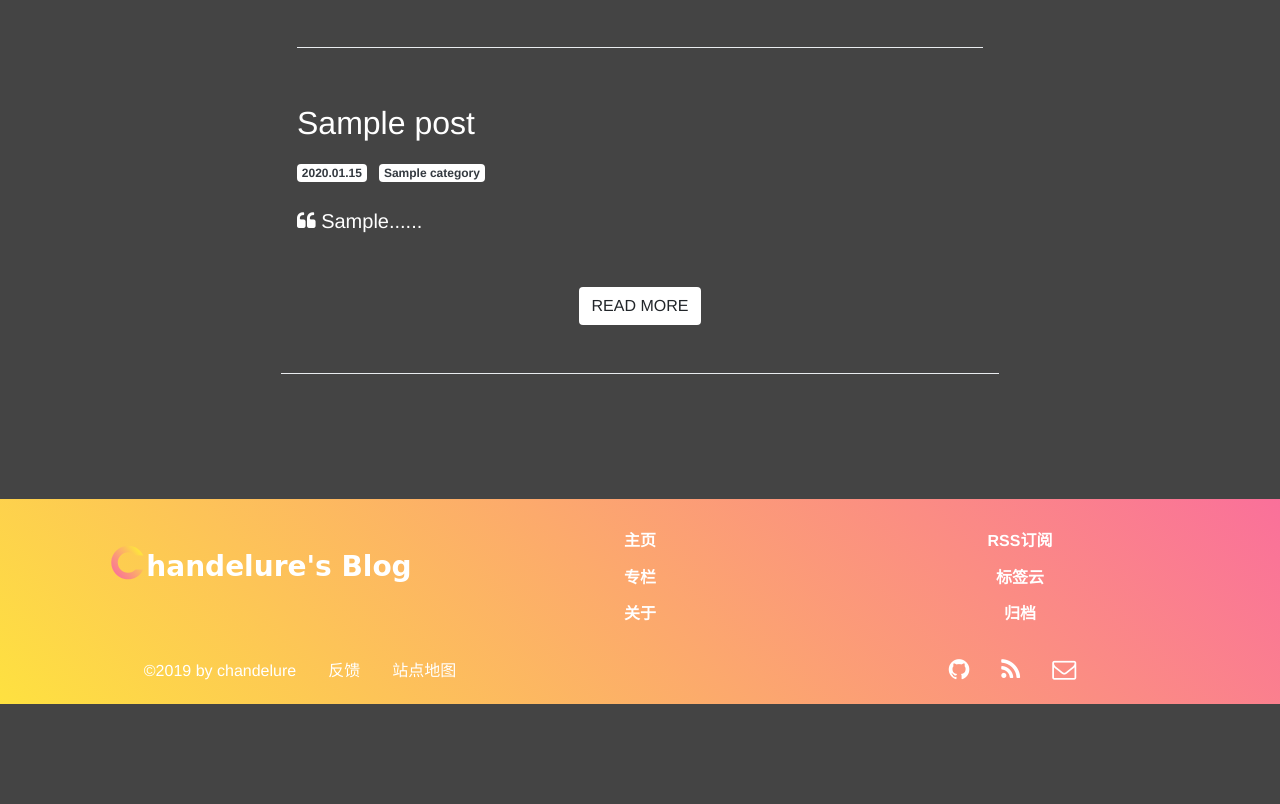
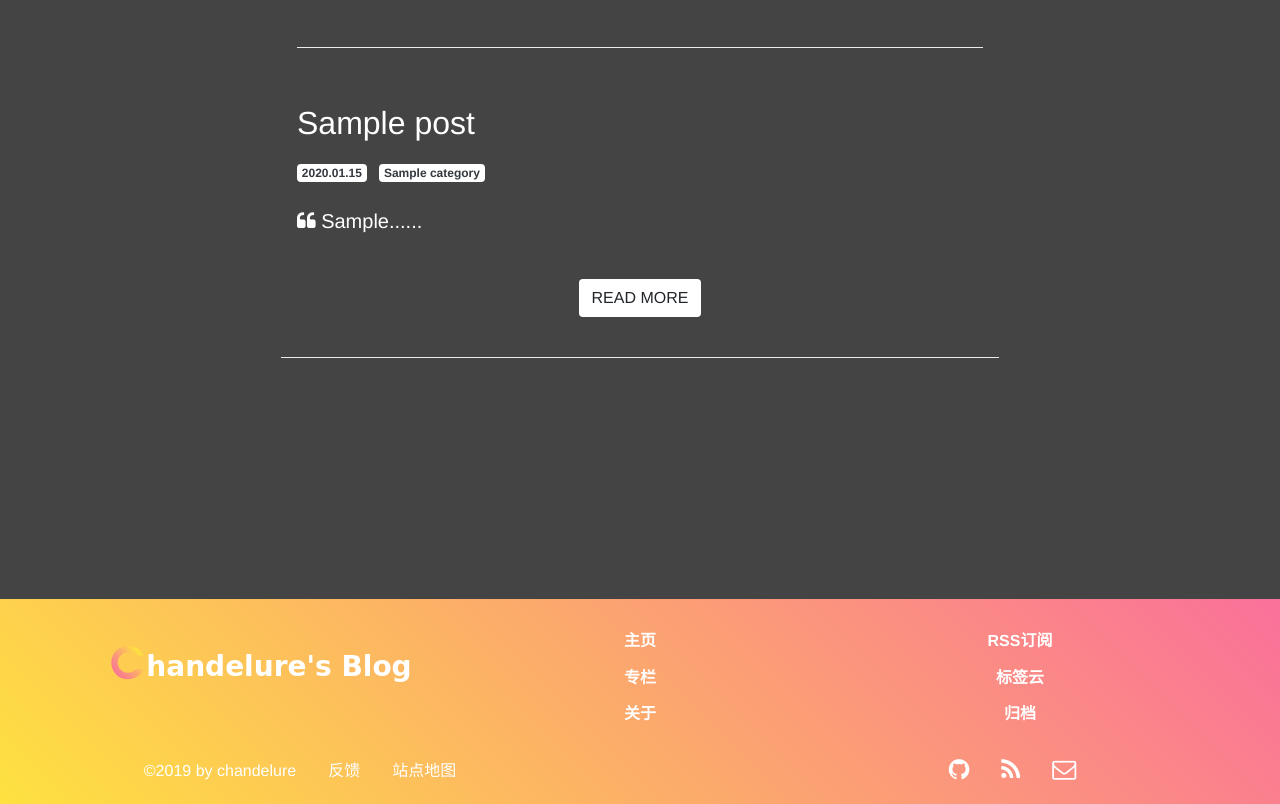
Before and after one commit to chandelures/chandeblog, a Django app: page / in a window 1280 px wide. Shown: the part 190-994 px from the top of the page. Before the commit the page ends 894 px from the top, so only its background shows below. Run offline with Django 3.2, Linux system fonts and the light colour scheme; tables that the repository leaves empty hold one stand-in row (values such as "Sample post"); style sheets or scripts are compiled from the project's sources; some libraries are stand-ins or nearby versions.

Commit message:
update: index

```diff
--- a/blog/static/blog/css/base.scss
+++ b/blog/static/blog/css/base.scss
@@ -77,7 +77,7 @@ html, body {
 
 #main {
   width: 100%;
-  min-height: 500px;
+  min-height: 600px;
 }
 
 header {
--- a/blog/static/blog/css/blog-main.scss
+++ b/blog/static/blog/css/blog-main.scss
@@ -35,6 +35,7 @@
 #load-post-card {
   i {
     font-size: 36pt;
+
     &:hover {
       color: rgba($custom-green, 0.5);
     }
--- a/blog/static/blog/js/blog-index.js
+++ b/blog/static/blog/js/blog-index.js
@@ -1,5 +1,7 @@
 $(function () {
-    function load_post_card(load_post_count = 2) {
+    let load_post_count = 2;
+
+    function load_post_card(load_post_count) {
         let index = 0;
         let post_count = 0;
         let api_url = "/api/getpostlist";
@@ -20,7 +22,7 @@ $(function () {
                 "                                " + item["post_abstract"] + "\n" +
                 "                            </p>\n" +
                 "                        </div>\n" +
-                "                        <div class=\"post-card-read-more text-center mt-3 mb-3\">\n" +
+                "                        <div class=\"post-card-read-more text-center mt-2 mb-2\">\n" +
                 "                            <button class=\"btn\">READ MORE</button>\n" +
                 "                        </div>\n" +
                 "                    </div>");
@@ -53,5 +55,5 @@ $(function () {
         }).click();
     }
 
-    load_post_card()
+    load_post_card(load_post_count);
 });
--- a/templates/blog/base.html
+++ b/templates/blog/base.html
@@ -28,7 +28,7 @@
     <header class="bg-header">
         <nav class="navbar navbar-expand-lg navbar-dark">
             <div class="container text-center">
-                <button class="navbar-toggler border-0" type="button" data-toggle="collapse"
+                <button class="navbar-toggler border-0 btn" type="button" data-toggle="collapse"
                         data-target="#navbarSupportedContent"
                         aria-controls="navbarSupportedContent" aria-expanded="true" aria-label="Toggle navigation">
                     <span class="navbar-toggler-icon text-white"></span>
--- a/templates/blog/index.html
+++ b/templates/blog/index.html
@@ -30,7 +30,7 @@
                     {#                                NEON就是一个不错的选择。当在A ......#}
                     {#                            </p>#}
                     {#                        </div>#}
-                    {#                        <div class="post-card-read-more text-center mt-3 mb-3">#}
+                    {#                        <div class="post-card-read-more text-center mt-2 mb-2">#}
                     {#                            <button class="btn">READ MORE</button>#}
                     {#                        </div>#}
                     {#                    </div>#}
```
